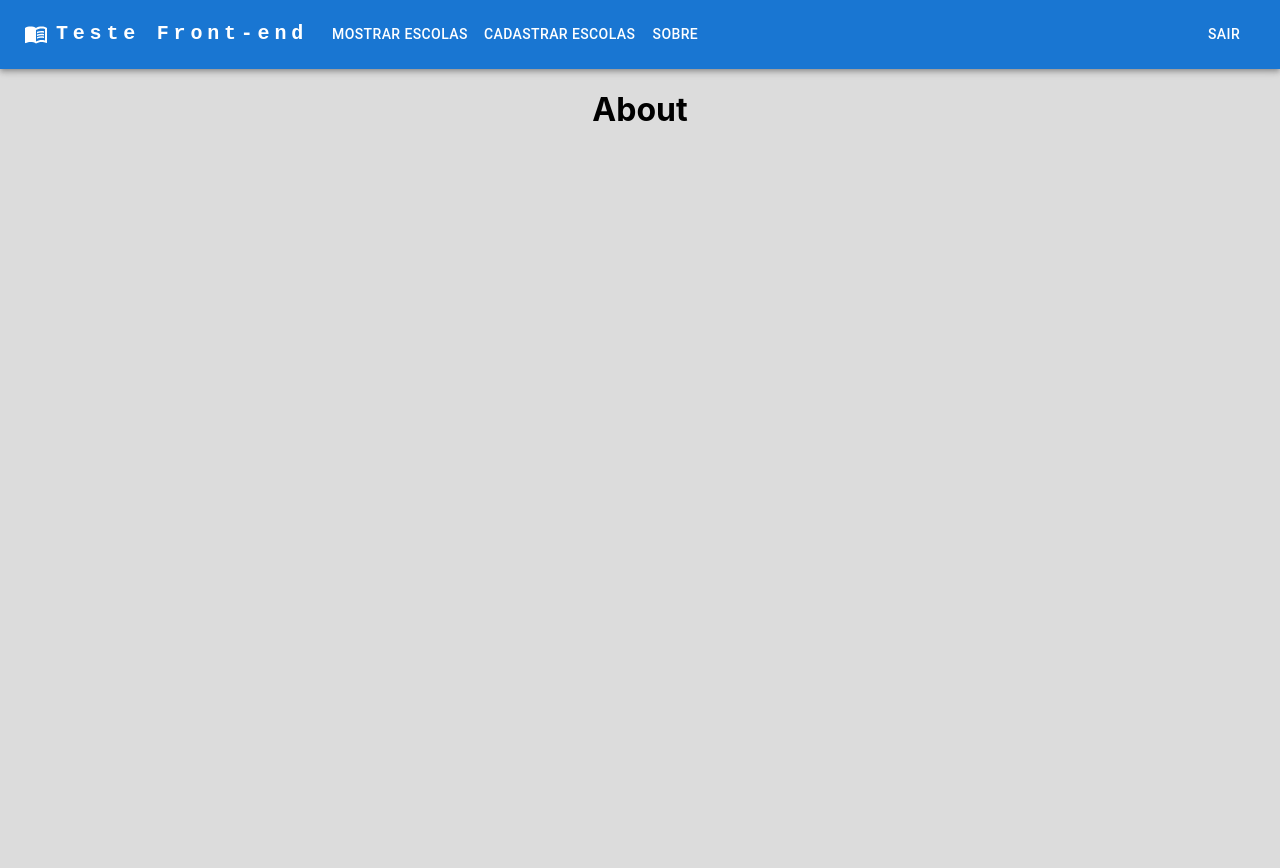
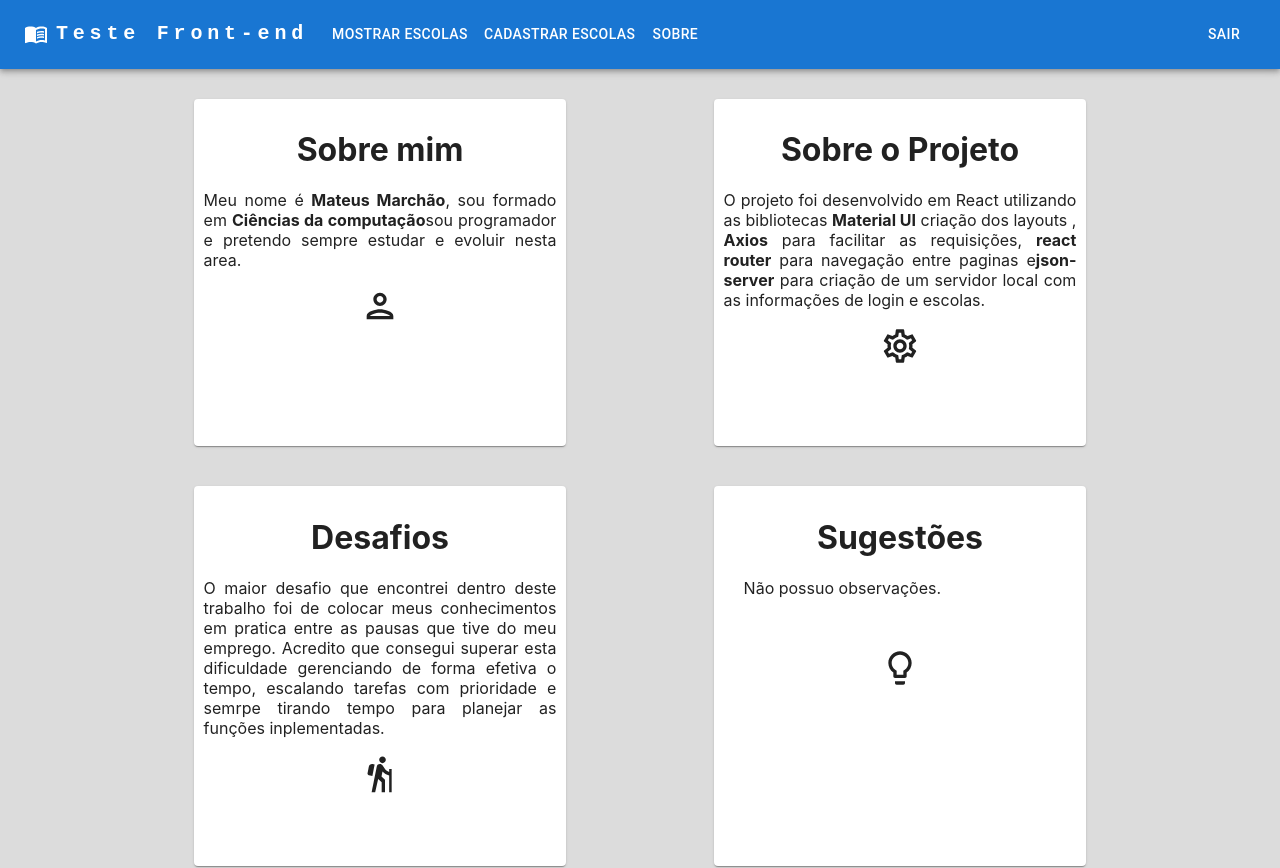
Before and after one commit to mateusfacundes/teste_front_end, a React (Create React App) app: page /about in a window 1280 px wide. Before the commit the page ends 800 px from the top, so only its background shows below. Built offline with nearby package versions, Linux system fonts and the light colour scheme; sample sign-in values are in the browser's storage.

Commit message:
feet: About page

```diff
--- a/src/pages/AboutMe.js
+++ b/src/pages/AboutMe.js
@@ -1,10 +1,73 @@
 import React from "react";
+
+import Paper from '@mui/material/Paper';
+import Grid from '@mui/material/Grid';
+import Box from '@mui/material/Box';
+import PersonOutlinedIcon from '@mui/icons-material/PersonOutlined';
+import SettingsOutlinedIcon from '@mui/icons-material/SettingsOutlined';
+import HikingOutlinedIcon from '@mui/icons-material/HikingOutlined';
+import LightbulbOutlinedIcon from '@mui/icons-material/LightbulbOutlined';
+import { textAlign } from "@mui/system";
+
+const baseStyle = { width: '70%', margin: '30px auto', padding: '10px', paddingBottom: '40px'};
+const paperStyle={height:'80%'}
 
 export default function AboutMe() {
 
     return(
-        <>
-            <h1>About</h1>
-        </>
+        <Box
+        sx={{
+          display: 'grid',
+          gridTemplateColumns: { md: '1fr 1fr' },
+          gap: 2,
+          minWidth: '60%',
+          maxWidth: '80%',
+          margin: '0 auto',
+
+        }}
+      >
+            <Grid xs={12} md={4}>
+                <Paper sx={baseStyle} style={paperStyle}>
+                    <h1>Sobre mim</h1>
+                    <p style={{textAlign: 'justify'}}>
+                        Meu nome é <b>Mateus Marchão</b>, sou formado em <b>Ciências da computação</b>
+                        sou programador e pretendo sempre estudar e evoluir nesta area.
+                    </p>
+                    <PersonOutlinedIcon sx={{ fontSize: 40 }}/>
+                </Paper>
+            </Grid>
+            <Grid xs={12} md={4}>
+                <Paper sx={baseStyle} style={paperStyle}>
+                    <h1>Sobre o Projeto</h1>
+                    <p style={{textAlign: 'justify'}}>
+                        O projeto foi desenvolvido em React utilizando as bibliotecas <b>Material UI</b> criação dos layouts
+                        , <b>Axios</b> para facilitar as requisições, <b>react router</b>  para navegação entre paginas e
+                        <b>json-server</b> para criação de um servidor local com as informações de login e escolas.
+                    </p>
+                    <SettingsOutlinedIcon sx={{ fontSize: 40 }}/>
+                </Paper>
+            </Grid>
+            <Grid xs={12} md={4}>
+                <Paper sx={baseStyle} style={paperStyle}>
+                    <h1>Desafios</h1>
+                    <p style={{textAlign: 'justify'}}>
+                        O maior desafio que encontrei dentro deste trabalho foi de colocar meus conhecimentos em pratica
+                        entre as pausas que tive do meu emprego. Acredito que consegui superar esta dificuldade gerenciando
+                        de forma efetiva o tempo, escalando tarefas com prioridade e semrpe tirando tempo para planejar as
+                        funções inplementadas.
+                    </p >
+                    <HikingOutlinedIcon sx={{ fontSize: 40 }}/>
+                </Paper>
+            </Grid>
+            <Grid xs={12} md={4}>
+                <Paper sx={baseStyle} style={paperStyle}>
+                    <h1>Sugestões</h1>
+                    <p style={{textAlign: 'justify', margin: '20px'}}>
+                        Não possuo observações.
+                    </p>
+                    <LightbulbOutlinedIcon sx={{ fontSize: 40 , marginTop: '30px'}}/>
+                </Paper>
+            </Grid>
+        </Box>
     )
 }
```
